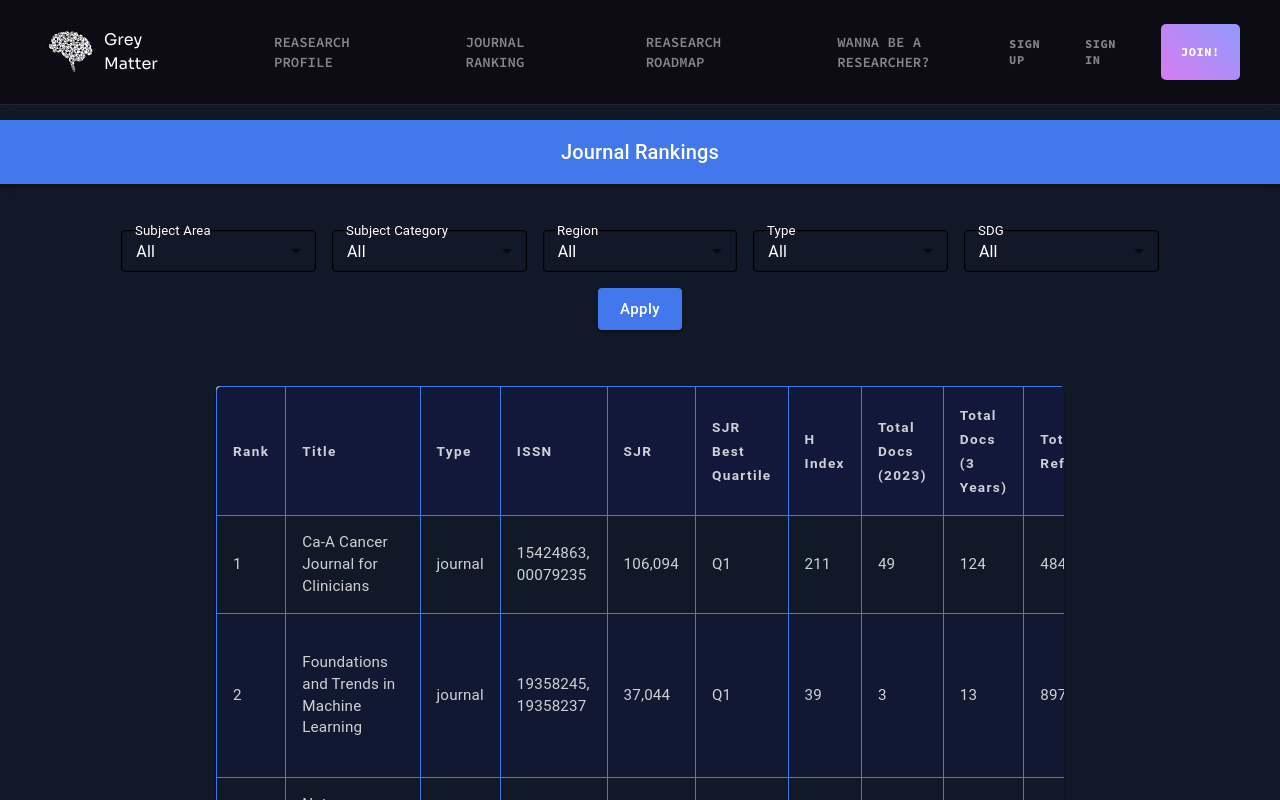
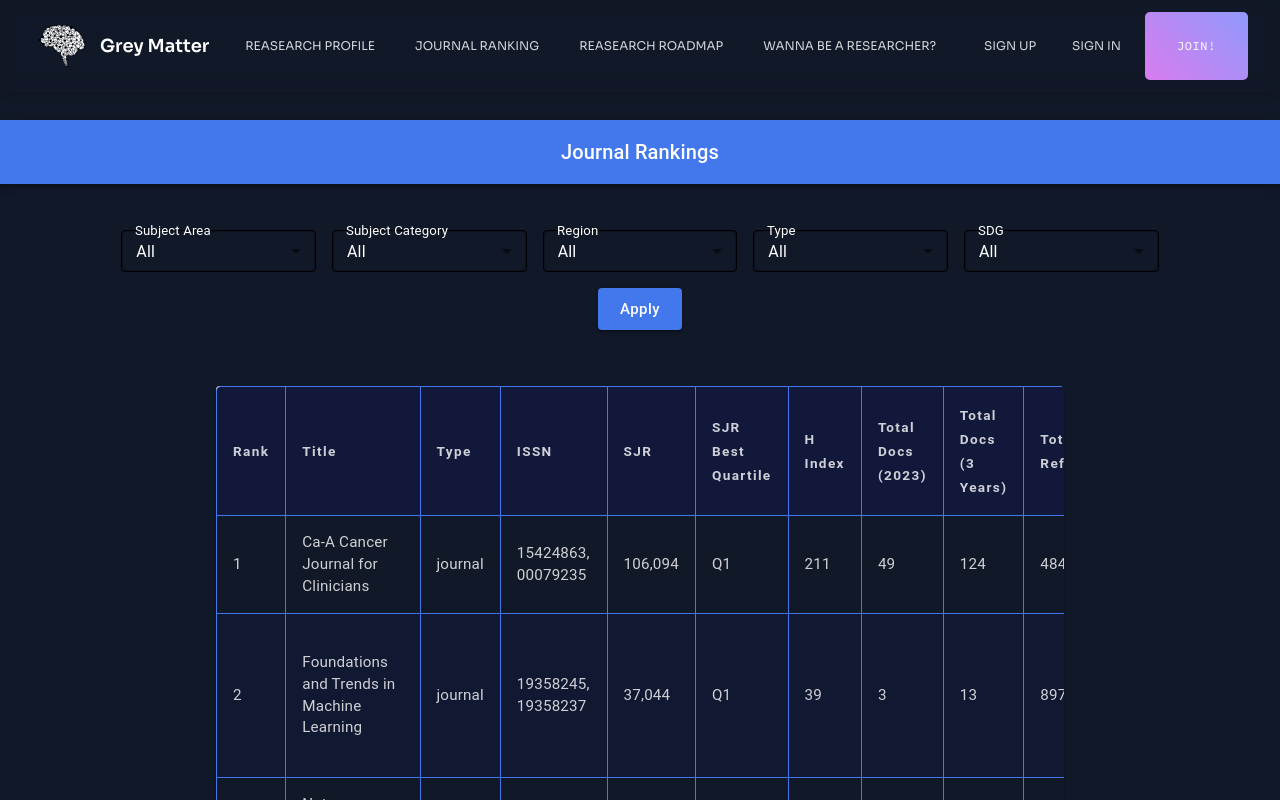
Before and after one commit to pr0ximaCent/Grey-Matter, a React (Vite) app: page /journal-ranking in a window 1280 px wide. Shown: the top 800 px of the page. Built offline with nearby package versions, Linux system fonts and the light colour scheme.

Commit message:
Journal Ranking has been Added

```diff
--- a/src/App.jsx
+++ b/src/App.jsx
@@ -17,8 +17,8 @@ const App = () => {
         <Header />
         <Hero />
         <Benefits />
-        <Collaboration />
-        <Services />
+        {/* <Collaboration />
+        <Services /> */}
         <Roadmap />
         <FAQ />
         <Footer />
--- a/src/components/Header.jsx
+++ b/src/components/Header.jsx
@@ -34,53 +34,61 @@ const Header = () => {
   };
 
   return (
-    <div className="fixed top-0 left-0 w-full z-50 border-b border-n-6 lg:bg-n-8/90 lg:backdrop-blur-sm bg-n-8/90 backdrop-blur-sm">
-      <div className="flex items-center px-5 lg:px-7.5 xl:px-10 max-lg:py-4">
-        <a className="block w-[12rem] xl:mr-8" href="/">
-          <div className="flex items-center">
+    <div className="fixed top-0 left-0 w-full z-50">
+      <div
+        className="bg-gradient-to-b from-navyBlue-700 to-lightBlack-800 shadow-md"
+        style={{
+          backdropFilter: "blur(8px)", // Optional: Adds a blur effect behind the element
+        }}
+      >
+        <div className="flex items-center justify-between px-4 lg:px-8 py-3 max-w-screen-xl mx-auto">
+          <a className="flex items-center" href="#hero">
             <img src={greymatter} width={60} height={40} alt="Grey Matter" />
-            <span className="ml-1 text-n-1">Grey Matter</span>
-          </div>
+            <span className="ml-2 text-white text-lg font-semibold">Grey Matter</span>
           </a>
 
-        <nav className="hidden lg:flex lg:mx-auto">
-          <div className="flex flex-col items-center justify-center lg:flex-row">
+          <nav className="hidden lg:flex space-x-4">
             {navigation.map((elem) => (
               <a
                 key={elem.id}
                 href={elem.url}
                 onClick={handleClick}
-                className={`block relative font-code text-2xl uppercase text-n-1 transition-colors hover:text-color-1 px-6 py-6 md:py-8 lg:-mr-0.25 lg:text-sm lg:font-semibold ${
-                  elem.url === pathname.hash ? 'text-n-1' : 'text-n-1/50'
-                } lg:leading-5 lg:hover:text-n-1 xl:px-12`}
+                className={`text-gray-300 hover:text-white transition-colors duration-300 py-2 px-3 text-xs font-medium uppercase ${
+                  elem.url === pathname.hash ? "text-white" : ""
+                }`}
               >
                 {elem.title}
               </a>
             ))}
-          </div>
-
-          <HamburgerMenu />
           </nav>
 
+          <div className="flex space-x-3 items-center">
             <a
-          href="#"
-          className="button hidden mr-8 text-n-1/50 transition-colors hover:text-n-1 lg:block"
+              href="#signup"
+              className="text-gray-300 hover:text-white transition-colors duration-300 py-2 px-3 text-xs font-medium uppercase"
               onClick={handleSignupOpen}
             >
               Sign Up
             </a>
 
             <a
-          href="#"
-          className="button hidden mr-8 text-n-1/50 transition-colors hover:text-n-1 lg:block"
+              href="#signin"
+              className="text-gray-300 hover:text-white transition-colors duration-300 py-2 px-3 text-xs font-medium uppercase"
               onClick={handleLoginOpen}
             >
               Sign In
             </a>
 
-        <Button className="lg:flex h-8" href="login">
+            <Button
+              href="#login"
+              className="text-xs font-medium py-1 px-2 transition-all duration-300 hover:bg-gradient-to-r hover:from-white hover:to-lightBlue-300"
+            >
               Join!
             </Button>
+          </div>
+
+          <HamburgerMenu />
+        </div>
       </div>
 
       <SignUpModal open={signupOpen} onClose={handleSignupClose} />
```
Also changed, not shown: src/components/SignupModal.jsx (line endings or trailing spaces). Lines whose indentation alone changed are shown as unchanged.
